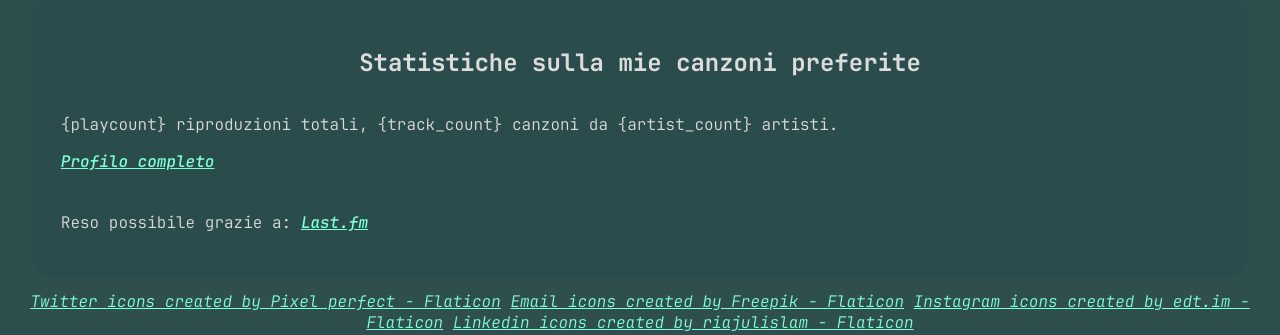
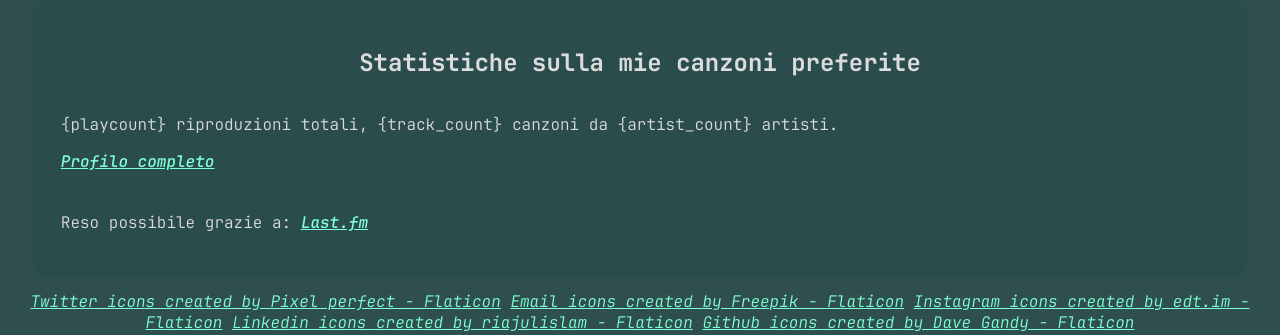
Before and after one commit to Alby1/Alby1, a FastAPI app: page /it in a window 1280 px wide. Shown: the part 1226-1561 px from the top of the page. Run offline with FastAPI, Linux system fonts and the light colour scheme; data that the repository does not hold is empty.

Commit message:
FIX: add attribution

```diff
--- a/templates/index.html
+++ b/templates/index.html
@@ -109,5 +109,6 @@
     <a href="https://www.flaticon.com/free-icons/email" title="email icons">Email icons created by Freepik - Flaticon</a>
     <a href="https://www.flaticon.com/free-icons/instagram" title="instagram icons">Instagram icons created by edt.im - Flaticon</a>
     <a href="https://www.flaticon.com/free-icons/linkedin" title="linkedin icons">Linkedin icons created by riajulislam - Flaticon</a>
+    <a href="https://www.flaticon.com/free-icons/github" title="github icons">Github icons created by Dave Gandy - Flaticon</a>
 </footer>
 </html>
```
